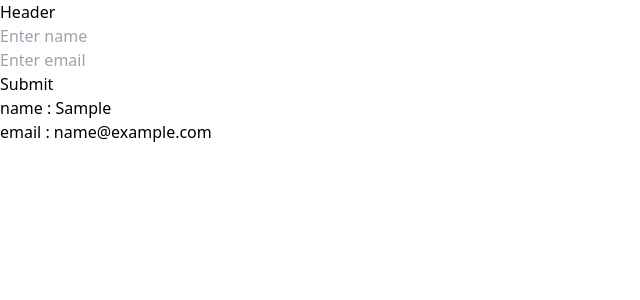
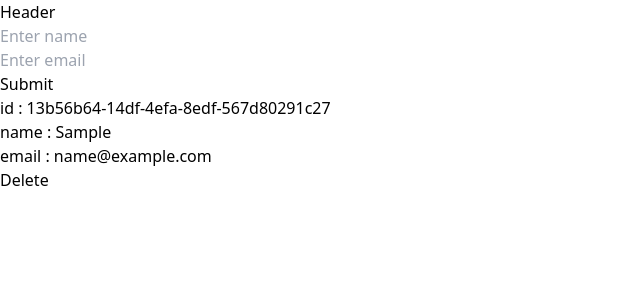
Before and after one commit to rajkumarv2022/UserManagementSystem-front-end, a React (Vite) app: page / in a window 1280 px wide. Both pictures are taken after typing "Sample", "name@example.com" into the empty fields and a click on the button "Submit". Shown: the top 300 px of the page, without its empty margins (0-640 px from the left). Built offline with nearby package versions, Linux system fonts and the light colour scheme.

Commit message:
commited

```diff
--- a/package.json
+++ b/package.json
@@ -11,7 +11,8 @@
   },
   "dependencies": {
     "react": "^19.0.0",
-    "react-dom": "^19.0.0"
+    "react-dom": "^19.0.0",
+    "uuid": "^11.1.0"
   },
   "devDependencies": {
     "@eslint/js": "^9.21.0",
--- a/src/App.jsx
+++ b/src/App.jsx
@@ -15,6 +15,10 @@ export default function App() {
 
   };
 
+  const deleteContactHandler = (uuid) => {
+    setUser( user.filter((u) => u.id!=uuid ) );
+  };
+
   useEffect(()=> {
     console.log(user);
   } , [user] )
@@ -23,7 +27,7 @@ export default function App() {
     <div className='flex flex-col items-center justify-center gap-4 w-full h-screen'>
       <Header />
       <AddUser addContactHandler = {addContactHandler} />
-      <ContactList  user={user} />
+      <ContactList  user={user} deleteContactHandler = {deleteContactHandler} />
     </div>
   )
 }
--- a/src/component/AddUser.jsx
+++ b/src/component/AddUser.jsx
@@ -1,8 +1,10 @@
 import React, { Component } from 'react'
+import {v4 as uuid} from "uuid"
 
 export default class AddUser extends Component {
 
   state={
+    id:"",
     name:"",
     email:"",
   }
@@ -16,9 +18,9 @@ export default class AddUser extends Component {
     }
 
     console.log(this.state);
+    this.state.id=uuid();
     this.props.addContactHandler(this.state);
     this.setState({name : "" , email : ""});
-
   }
 
   render() {
--- a/src/component/ContactCart.jsx
+++ b/src/component/ContactCart.jsx
@@ -1,13 +1,16 @@
-import React from 'react'
+import React, { useEffect } from 'react'
 
-export default function ContactCart( {users} ) {
+export default function ContactCart( {users,deleteContact} ) {
+
   return (
     <div className='flex flex-col items-center justify-center'>
         {
             users.map((user) => (
-                <ul>
-                    <li key={user.id} >name : {user.name}</li>
+                <ul key={user.id}>
+                    <li>id : {user.id}</li>
+                    <li>name : {user.name}</li>
                     <li>email : {user.email}</li>
+                    <button onClick={() => deleteContact(user.id)} className='bg-red-400 text-white px-2 py-4' >Delete</button>
                 </ul>
              ) )
         }
--- a/src/component/ContactList.jsx
+++ b/src/component/ContactList.jsx
@@ -1,10 +1,11 @@
-import React from 'react'
+import React, { useState } from 'react'
 import ContactCart from './ContactCart'
 
-export default function ContactList( {user} ) {
+export default function ContactList( {user,deleteContactHandler} ) {
+
   return (
     <div>
-        <ContactCart users={user} />
+        <ContactCart users={user} deleteContact={deleteContactHandler} />
     </div>
   )
 }
```
Also changed, not shown: 1 other file (tests, documents, lock files or other folders).
